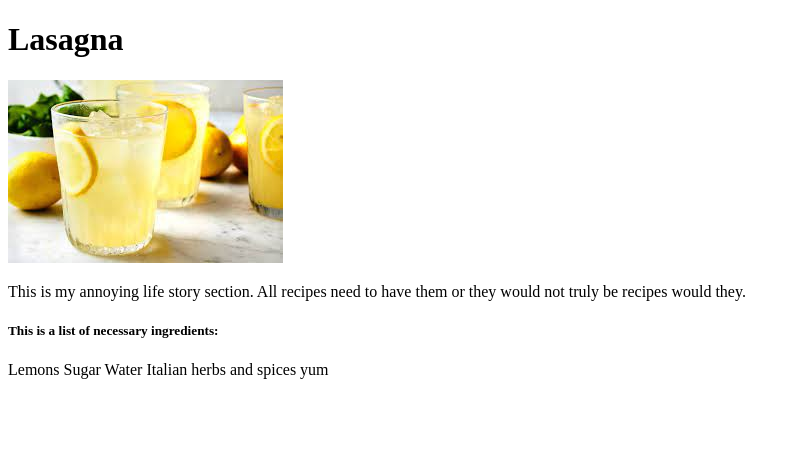
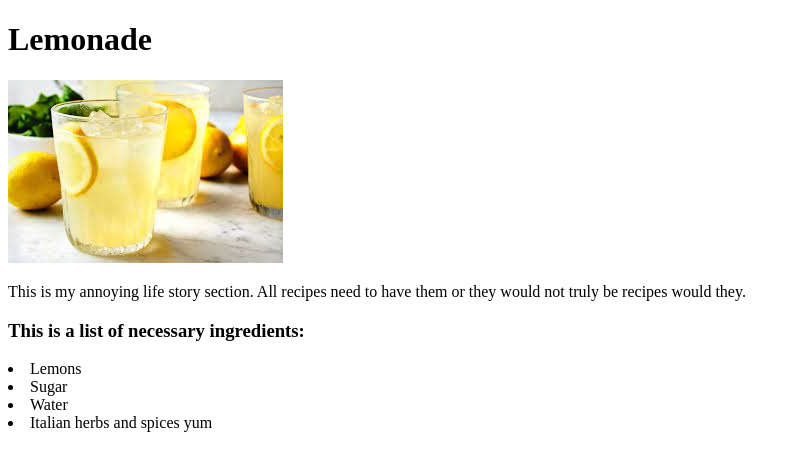
Before and after one commit to hankmckinley/odin-recipes, a plain HTML site: page recipes/lemonade.html in a window 1280 px wide. Shown: the whole page, without its empty margins (0-797 px from the left). Drawn offline with Linux system fonts and the light colour scheme.

Commit message:
Makes link in index work and make lists actual lists

```diff
--- a/recipes/lemonade.html
+++ b/recipes/lemonade.html
@@ -4,20 +4,20 @@
     <meta charset="UTF-8">
     <meta http-equiv="X-UA-Compatible" content="IE=edge">
     <meta name="viewport" content="width=device-width, initial-scale=1.0">
-    <title>Document</title>
+    <title>Lemonade Recipe</title>
 </head>
 <body>
-    <h1>Lasagna</h1>
+    <h1>Lemonade</h1>
     <img src = "lemonade.jpg">
 
     <p>This is my annoying life story section. All recipes need
         to have them or they would not truly be recipes would they.
     </p>
-    <h5>This is a list of necessary ingredients:</h5>
-    <ls>Lemons</ls>
-    <ls>Sugar</ls>
-    <ls>Water</ls>
-    <ls>Italian herbs and spices yum</ls>
+    <h3>This is a list of necessary ingredients:</h3>
+    <li>Lemons</li>
+    <li>Sugar</li>
+    <li>Water</li>
+    <li>Italian herbs and spices yum</li>
 
 
 
```
Also changed, not shown: index.html (+4 -4 lines), recipes/apple-pie.html (+7 -7 lines), recipes/lasagna.html (+6 -6 lines).
